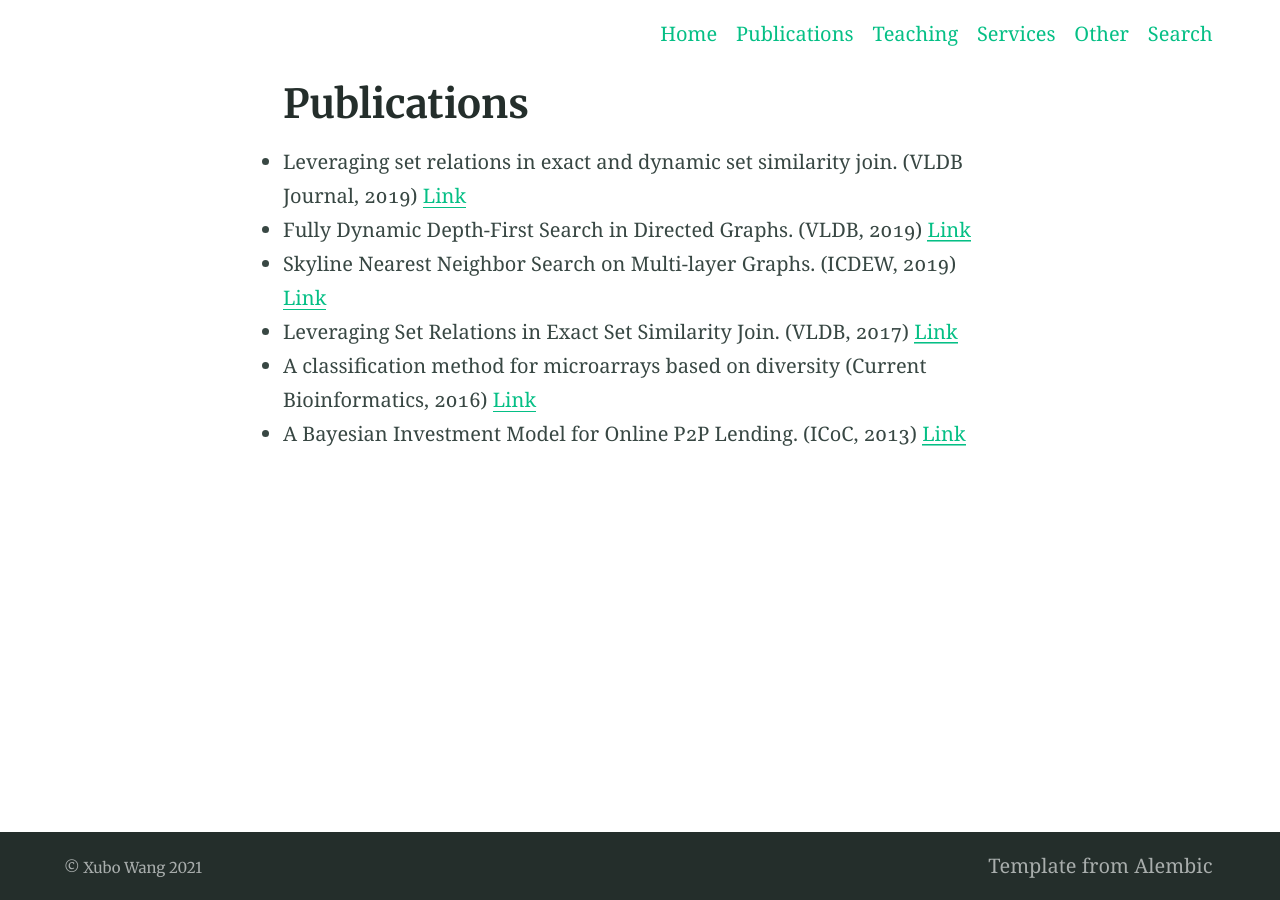
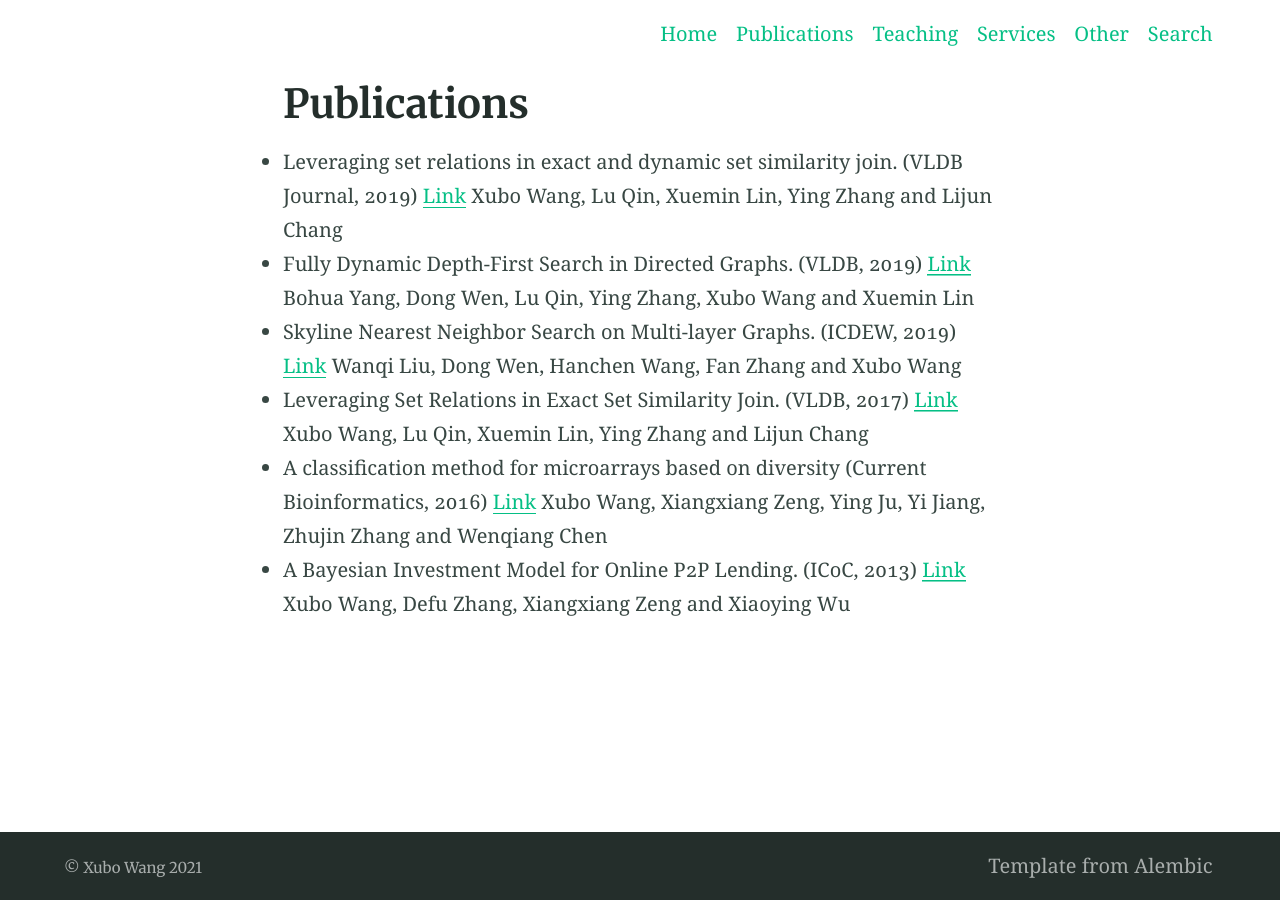
Before and after one commit to xbwanglab/xwang, a Jekyll site: the page built from publications.md, in a window 1280 px wide. Built offline with Jekyll 4.4.1, drawn with Linux system fonts in a browser that asks for light colours.

Commit message:
Update publications.md

```diff
--- a/publications.md
+++ b/publications.md
@@ -6,8 +6,14 @@ title: Publications
 
 
 * Leveraging set relations in exact and dynamic set similarity join. (VLDB Journal, 2019) [Link](https://link.springer.com/article/10.1007/s00778-018-0529-2)
-* Fully Dynamic Depth-First Search in Directed Graphs. (VLDB, 2019) [Link]()
-* Skyline Nearest Neighbor Search on Multi-layer Graphs. (ICDEW, 2019) [Link]()
+Xubo Wang, Lu Qin, Xuemin Lin, Ying Zhang and Lijun Chang
+* Fully Dynamic Depth-First Search in Directed Graphs. (VLDB, 2019) [Link](http://www.vldb.org/pvldb/vol13/p142-yang.pdf)
+Bohua Yang, Dong Wen, Lu Qin, Ying Zhang, Xubo Wang and Xuemin Lin
+* Skyline Nearest Neighbor Search on Multi-layer Graphs. (ICDEW, 2019) [Link](https://ieeexplore.ieee.org/document/8750910)
+Wanqi Liu, Dong Wen, Hanchen Wang, Fan Zhang and Xubo Wang
 * Leveraging Set Relations in Exact Set Similarity Join. (VLDB, 2017) [Link](http://www.vldb.org/pvldb/vol10/p925-wang.pdf)
+Xubo Wang, Lu Qin, Xuemin Lin, Ying Zhang and Lijun Chang
 * A classification method for microarrays based on diversity (Current Bioinformatics, 2016) [Link](http://www.eurekaselect.com/124039/article)
+Xubo Wang, Xiangxiang Zeng, Ying Ju, Yi Jiang, Zhujin Zhang and Wenqiang Chen
 * A Bayesian Investment Model for Online P2P Lending. (ICoC, 2013) [Link](https://link.springer.com/chapter/10.1007/978-3-642-53959-6_3)
+Xubo Wang, Defu Zhang, Xiangxiang Zeng and Xiaoying Wu
```
